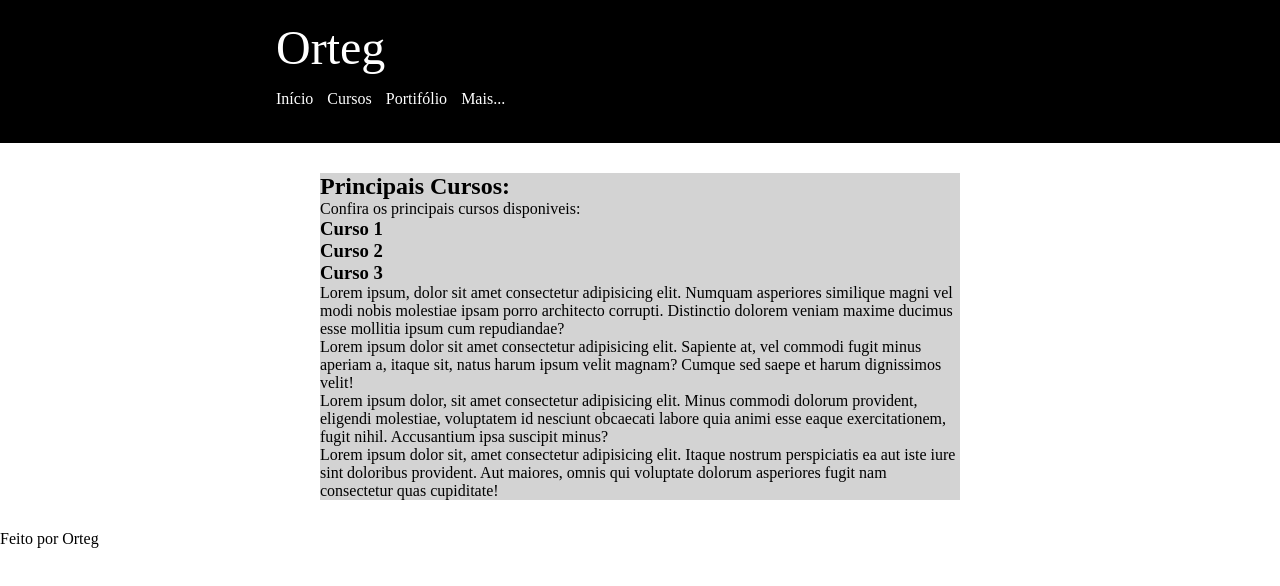
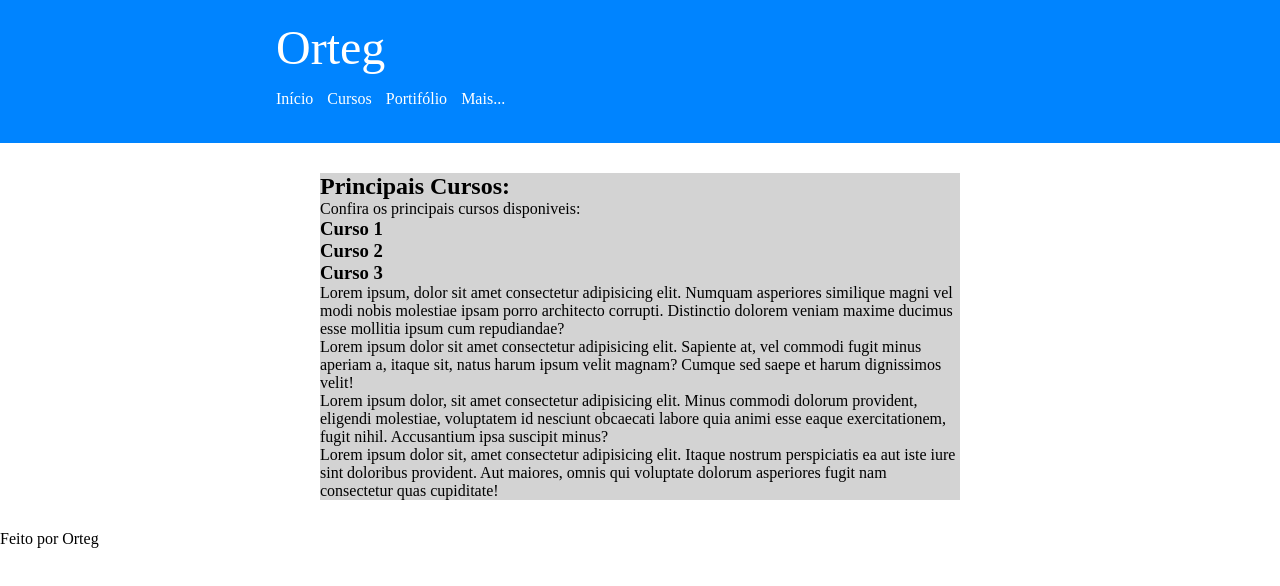
Before and after one commit to Webnings/curso-git, a plain HTML site: page index.html in a window 1280 px wide. Shown: the top 586 px of the page. Drawn offline with Linux system fonts and the light colour scheme.

Commit message:
mudei a cor para zul

```diff
--- a/css/style.css
+++ b/css/style.css
@@ -11,7 +11,7 @@
 header {
     display: inline-block;
     width: 100vw;
-    background: #000;
+    background: #0084ff;
     color: #fff;
     padding: 20px;
 }
```
Also changed, not shown: 1 other file.
